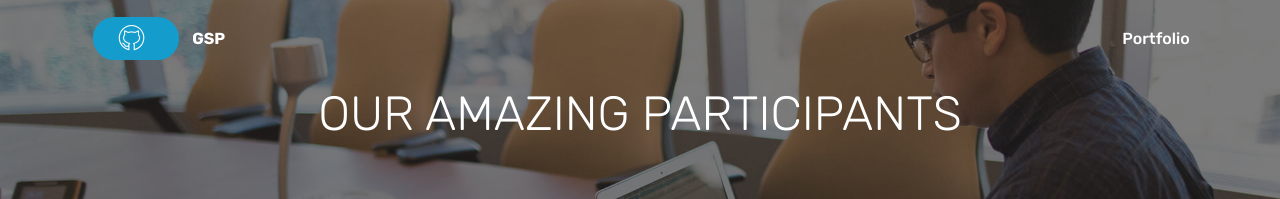
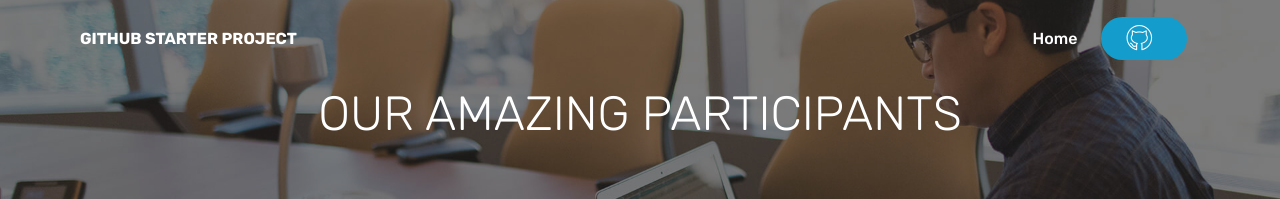
Before and after one commit to Luchihumphrey/project-setup, a plain HTML site: page portfolio.html in a window 1280 px wide. Shown: the top 199 px of the page. Drawn offline with Linux system fonts and the light colour scheme; files whose address does not match are found by name.

Commit message:
Everything good

```diff
--- a/portfolio.html
+++ b/portfolio.html
@@ -15,7 +15,7 @@
       type="image/x-icon"/>
     <meta name="description" content="" />
 
-    <title>Home</title>
+    <title>Portfolio</title>
     <link
       rel="stylesheet"
       href="assets/web/assets/mobirise-icons2/mobirise2.css"
@@ -64,16 +64,10 @@
       </button>
       <div class="menu-logo">
         <div class="navbar-brand">
-           <div class="navbar-buttons mbr-section-btn">
-          <a
-            class="btn btn-sm btn-primary display-4"
-            href="index.html"
-            ><span class="mbri-github mbr-iconfont mbr-iconfont-btn"></span>
-          </a>
-        </div>
+
         <span class="navbar-caption-wrap"
-        ><a class="navbar-caption text-white display-4" href="/"
-          >GSP</a
+        ><a class="navbar-caption text-white display-4" href="index.html"
+          >GITHUB STARTER PROJECT</a
         ></span
       >
 
@@ -84,13 +78,19 @@
           <li class="nav-item">
             <a
               class="nav-link link text-white display-4"
-              href="portfolio.html"
+              href="index.html"
             >
-              Portfolio</a
+              Home</a
             >
           </li>
         </ul>
-
+        <div class="navbar-buttons mbr-section-btn">
+          <a
+            class="btn btn-sm btn-primary display-4"
+            href="https://github.com/Hack-Light/github-starter-project"
+            ><span class="mbri-github mbr-iconfont mbr-iconfont-btn"></span>
+          </a>
+        </div>
       </div>
     </nav>
     </section>
```
Also changed, not shown: index.html (+28 -23 lines).
